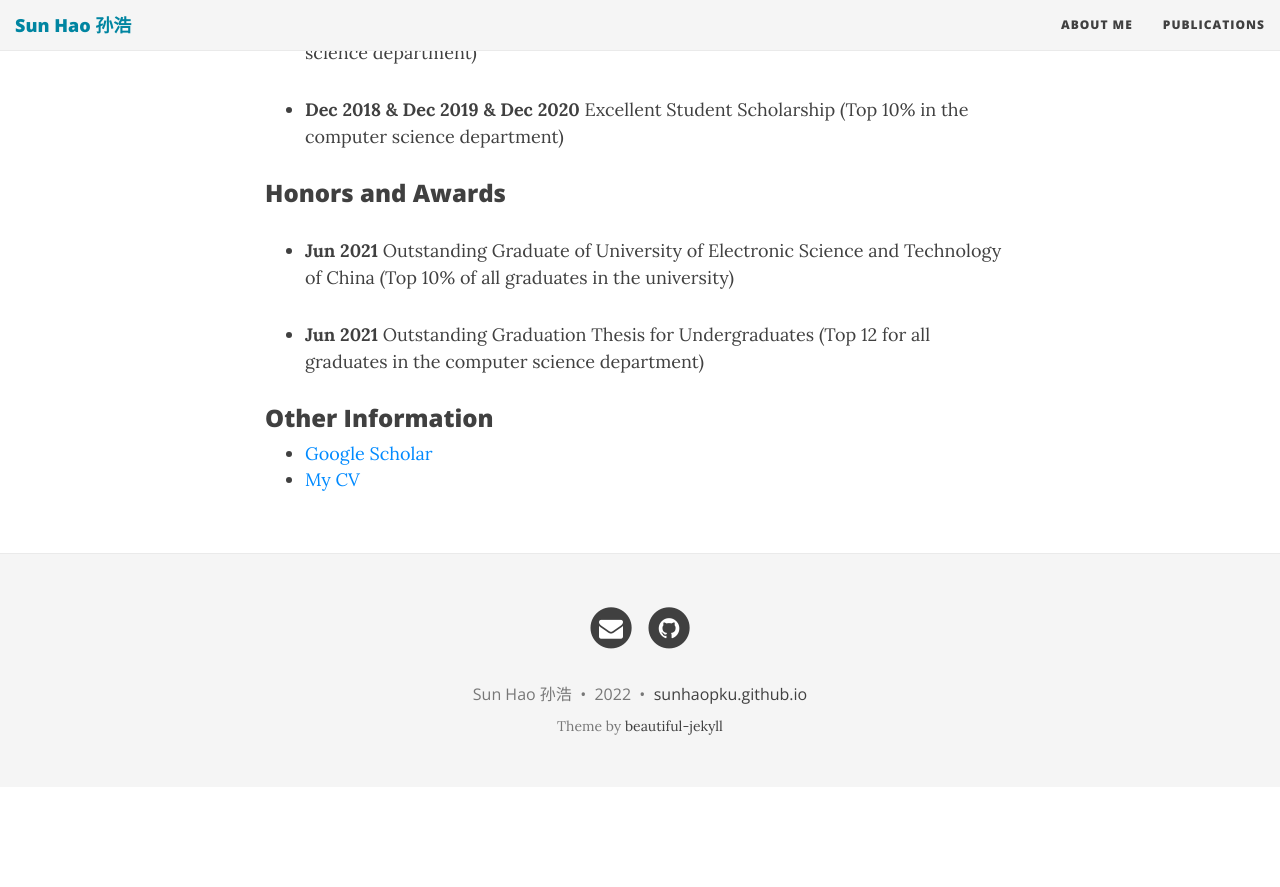
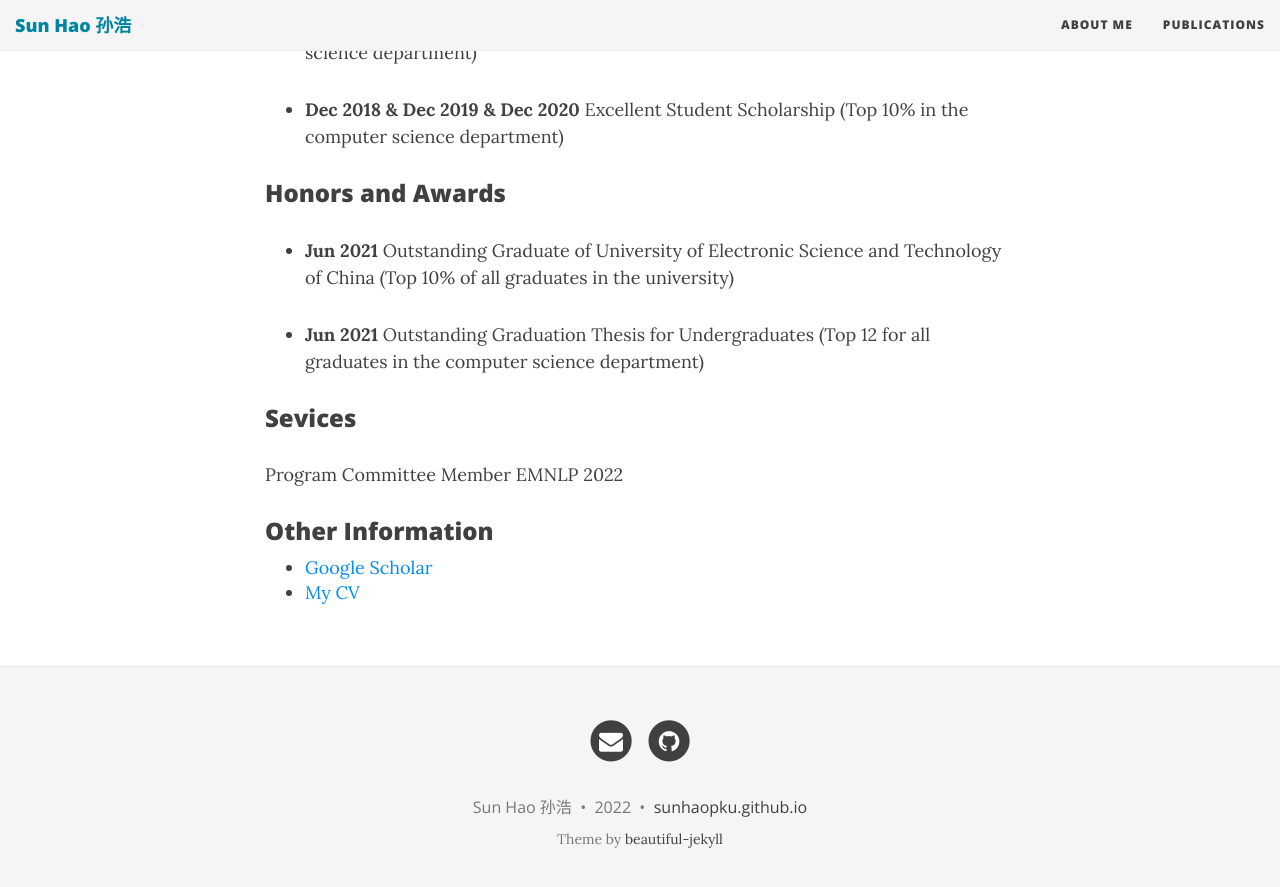
Before and after one commit to sunhaopku/sunhaopku.github.io, a Jekyll site: the page built from aboutme.md, in a window 1280 px wide and 900 px high, scrolled down 909 px. Shown: the top 887 px of the window. Built offline with Jekyll 4.4.1, drawn with Linux system fonts in a browser that asks for light colours; nearby versions of some CDN libraries; before the commit the page ends 1696 px from its top, so only the background shows below that.

Commit message:
Update aboutme.md

```diff
--- a/aboutme.md
+++ b/aboutme.md
@@ -33,6 +33,11 @@ In the summer of 2021, I was a research intern at Technonology Innovation Lab of
 
 - **Jun 2021** Outstanding Graduation Thesis for Undergraduates (Top 12 for all graduates in the computer science department)
 
+### Sevices
+Program Committee Member
+EMNLP 2022
+
+
 ### Other Information
 
 * [Google Scholar](https://scholar.google.com/citations?hl=zh-CN&user=at9AB50AAAAJ)
```
